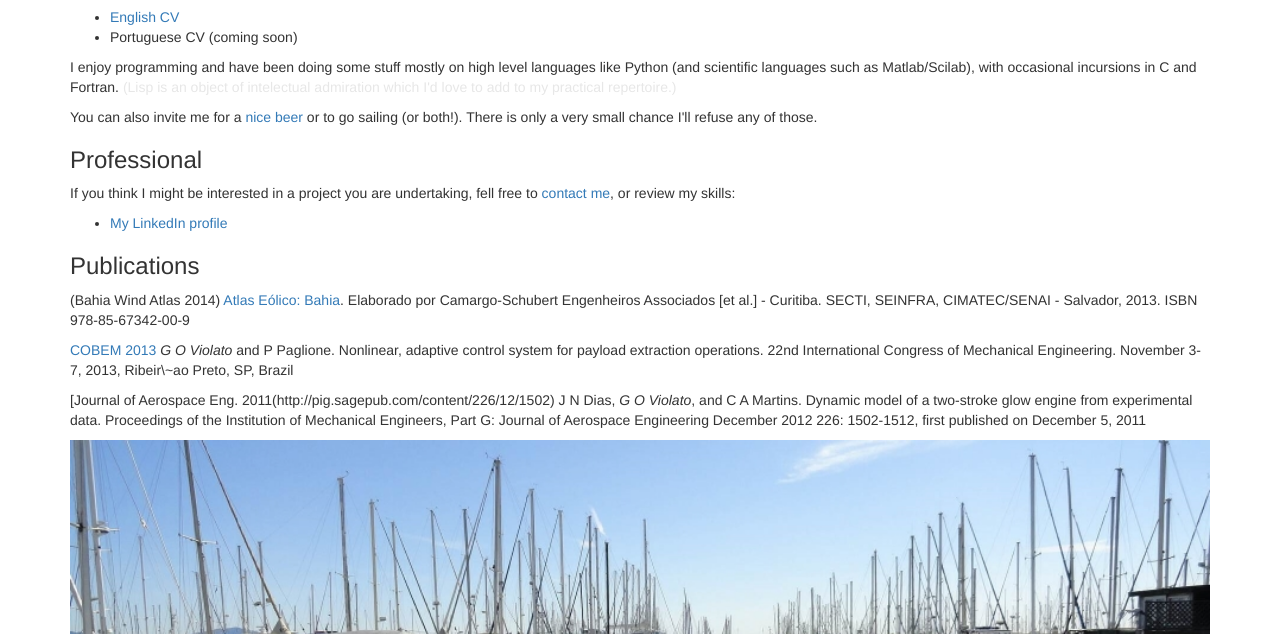
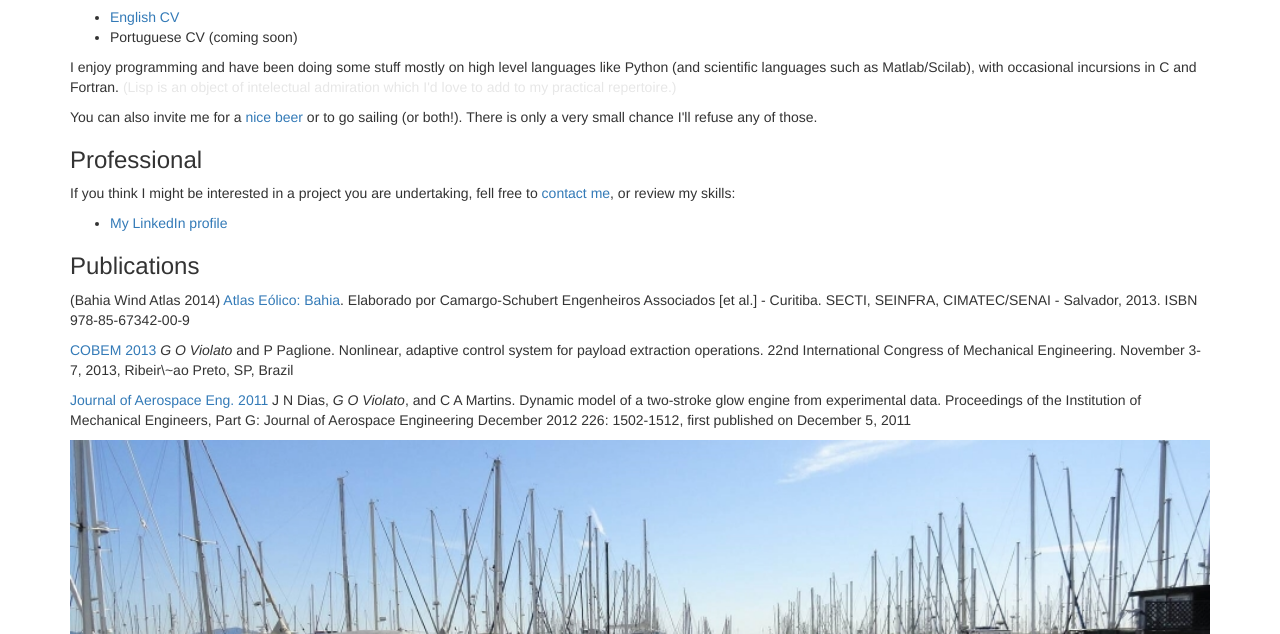
Before and after one commit to gviolato/gviolato.github.io, a plain HTML site: page website/about.html in a window 1280 px wide. Shown: the part 166-800 px from the top of the page. Drawn offline with nearby package versions, Linux system fonts and the light colour scheme.

Commit message:
Still fixing links. I'm clearly drunk.

```diff
--- a/website/about.html
+++ b/website/about.html
@@ -63,7 +63,7 @@
 <h3>Publications</h3>
 <p>(Bahia Wind Atlas 2014) <a href="http://www2.secti.ba.gov.br/atlasWEB/">Atlas Eólico: Bahia</a>. Elaborado por Camargo-Schubert Engenheiros Associados [et al.] - Curitiba. SECTI, SEINFRA, CIMATEC/SENAI - Salvador, 2013. ISBN 978-85-67342-00-9</p>
 <p><a href="http://www.abcm.org.br/anais/cobem/2013/PDF/998.pdf">COBEM 2013</a> <em>G O Violato</em> and P Paglione. Nonlinear, adaptive control system for payload extraction operations. 22nd International Congress of Mechanical Engineering. November 3-7, 2013, Ribeir\~ao Preto, SP, Brazil</p>
-<p>[Journal of Aerospace Eng. 2011(http://pig.sagepub.com/content/226/12/1502) J N Dias, <em>G O Violato</em>, and C A Martins. Dynamic model of a two-stroke glow engine from experimental data. Proceedings of the Institution of Mechanical Engineers, Part G: Journal of Aerospace Engineering December 2012 226: 1502-1512, first published on December 5, 2011</p>
+<p><a href="http://pig.sagepub.com/content/226/12/1502">Journal of Aerospace Eng. 2011</a> J N Dias, <em>G O Violato</em>, and C A Martins. Dynamic model of a two-stroke glow engine from experimental data. Proceedings of the Institution of Mechanical Engineers, Part G: Journal of Aerospace Engineering December 2012 226: 1502-1512, first published on December 5, 2011</p>
 <p><img src="./content/marina.JPG" alt="US-101" width="100%"></p>
 
     </div> <!-- /container -->
```
Also changed, not shown: website/contact.html (+1 -1 lines).
